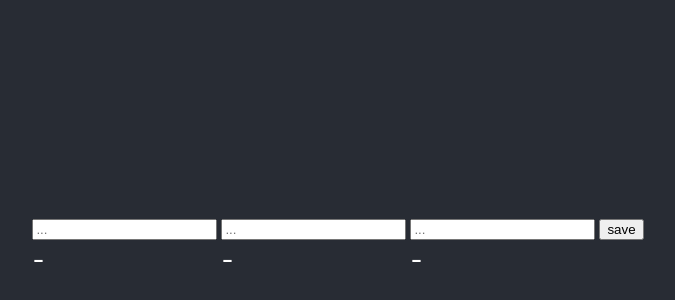
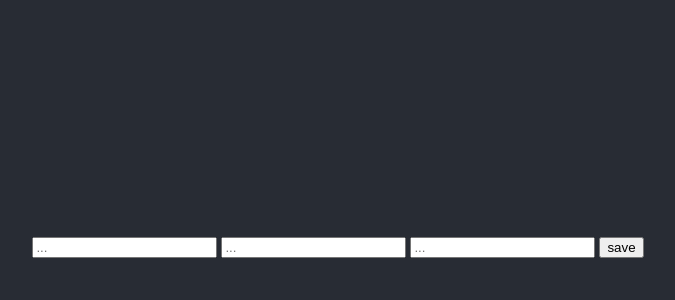
Before and after one commit to W66LIW/one, a React (Create React App) app in the folder table/: page / in a window 1280 px wide. Shown: the part 158-458 px from the top of the page, without its empty margins (302-977 px from the left). Built offline with nearby package versions, Linux system fonts and the light colour scheme.

Commit message:
key down

```diff
--- a/table/src/App.js
+++ b/table/src/App.js
@@ -10,25 +10,38 @@ const personInput = {
 function App() {
   const [personData, setPersonData] = useState(personInput);
   const [persons, setPerson] = useState([]);
-  console.log(persons)
+
+  const isInputFilled = () => personData.name && personData.contract && personData.price;
+
   const handleSubmitPerson = (e) => {
     e.preventDefault();
-    setPerson((prevState) => [...prevState, personData]);
-    setPersonData(personInput);
+    if (isInputFilled()){
+    setPerson((prevState) => [personData, ...prevState]);
+    setPersonData(personInput);}
+  }
 
+  const handleKeyDown = (e) => {
+   // e.preventDefault();
+   if (e.keyCode === 13)  {
+    console.log("key down")
+  //    handleSubmitPerson()
+}
+  }
 
-  }
+  console.log(persons)
+
   return (
-    <div className="App-header">
-      <table>
-        <tr>
+    <div className="App-header" tabIndex={13} onKeyDown={handleKeyDown}>
+      <table onKeyDown={()=>handleKeyDown()}>
+        <tbody>
+          <tr>
           <th>
           <form>
             <input type="text" placeholder="..." onChange={(e) => setPersonData((prevState) => ({
               ...prevState,
               name: e.target.value
               }))}
-              value={personData.name}/>
+              value={personData.name}required/>
           </form>
         </th>
         <th>
@@ -37,7 +50,7 @@ function App() {
               ...prevState,
               contract: e.target.value
             }))}
-            value={personData.contract}/>
+            value={personData.contract}required/>
           </form>
         </th>
         <th>
@@ -46,22 +59,24 @@ function App() {
               ...prevState,
               price: +e.target.value
             }))}
-            value={personData.price}/>
+            value={personData.price} required/>
           </form>
         </th>
-        <th><form onSubmit={handleSubmitPerson}><button>save</button></form></th>
+
+        <th><form onSubmit={handleSubmitPerson}><button type='submit'>save</button></form></th>
         </tr>
+        </tbody>
         {
-          persons.map(person => {
+          persons.map((person) => {
             return(
             <tr><td>{person.name}</td><td>{person.contract}</td><td>{person.price}</td></tr>
             )})
         }
-        <tr><td>-</td><td>-</td><td>-</td></tr>
 
       </table>
     </div>
   );
 }
 
+
 export default App;
```
